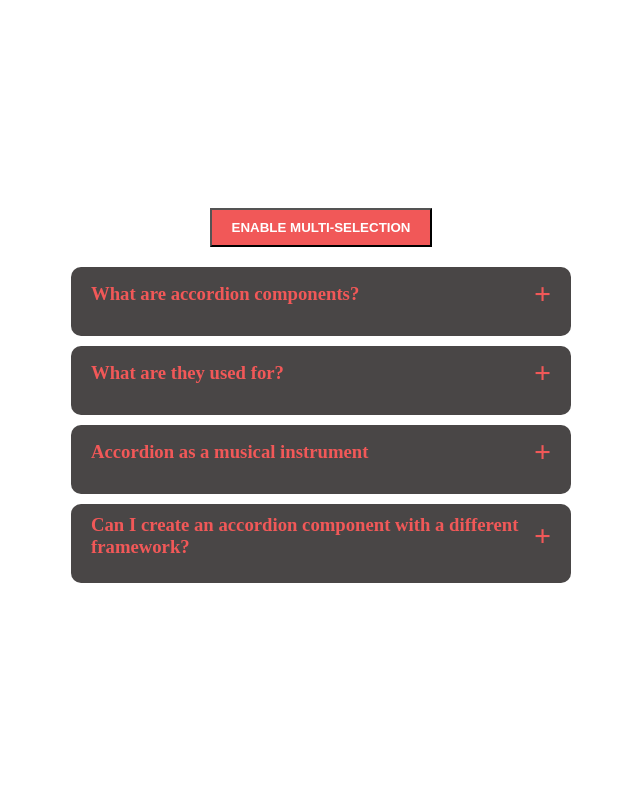
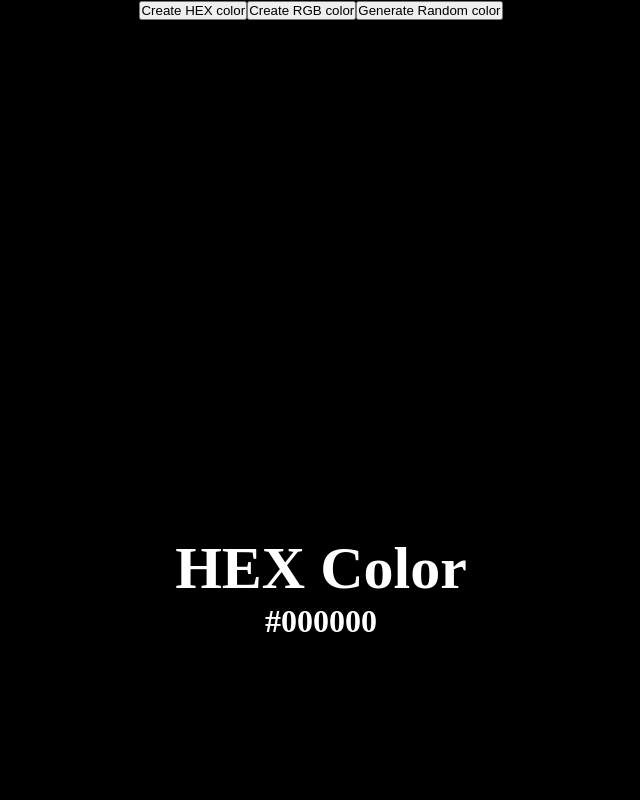
Before and after one commit to PadalaBalaSivaSaiMegiReddy/mini-projects-react, a React (Vite) app: page / in a window 1280 px wide. Shown: the top 800 px of the page, without its empty margins (319-959 px from the left). Built offline with nearby package versions, Linux system fonts and the light colour scheme.

Commit message:
Refactor RandomColorGenerator component

```diff
--- a/src/App.jsx
+++ b/src/App.jsx
@@ -7,7 +7,7 @@ function App() {
 
   return (
     <div className="App">
-      <Accordian/>
+      {/* <Accordian/> */}
       <RandomColorGenerator/>
     </div>
   )
--- a/src/components/randon-color-generator/index.jsx
+++ b/src/components/randon-color-generator/index.jsx
@@ -1,17 +1,46 @@
+import { useState } from "react"
 import "./styles.css"
 
 export default function RandomColorGenerator() {
+
+  const[typeOfColorFormat,setTypeOfColorFormat]=useState('hex')
+  const[color,setColor]=useState(`#000000`)
+
+  function randomColorUtility(len){
+    return Math.floor(Math.random()*len)
+  }
+
+
+  const handleHexColorGenerator=()=>{
+    const hex=[0,1,2,3,4,5,6,7,8,9,'A','B','C','D','E','F'];
+    let hexColor='#'
+
+    for(let i=0;i<6;i++){
+      hexColor+=hex[randomColorUtility(hex.length)]
+    }
+    setColor(hexColor)
+  }
+  const handleRBGColorGenerator=()=>{
+    let r=randomColorUtility(256)
+    let g=randomColorUtility(256)
+    let b=randomColorUtility(256)
+    let rgbColor=`rgb(${r},${g},${b})`
+    setColor(rgbColor)
+
+
+
+  }
   return (
-    <div className="RandomColorGenerator">
+    <div className="RandomColorGenerator" style={{background:color}}>
         <div className="topBtnsBar">
-        <button>Create HEX color</button>
-             <button>Create RGB color</button>
-             <button>Generate Random color</button>
+        <button onClick={()=>setTypeOfColorFormat('hex')}>Create HEX color</button>
+             <button onClick={()=>setTypeOfColorFormat('rgb')}>Create RGB color</button>
+             <button onClick={typeOfColorFormat==='hex'?handleHexColorGenerator:handleRBGColorGenerator}>Generate Random color</button>
         </div>
 
         <div className="colorsContainer">
-          <h3>HEX Color</h3>
-          <h1>#9F77B8</h1>
+          <h3>{typeOfColorFormat==="hex"?"HEX Color":"RGB Color"}</h3>
+          <h1>{color}</h1>
         </div>
     </div>
   )
--- a/src/components/randon-color-generator/styles.css
+++ b/src/components/randon-color-generator/styles.css
@@ -3,11 +3,36 @@
     background-color: rgb(160, 127, 187);
     width: 100vw;
     display: flex;
-    justify-content: center;
+    justify-content: space-between;
     align-items: center;
+    flex-direction: column;
+
 }
 
 .topBtnsBar{
     display: flex;
     flex-direction: row;
+    padding-top: 1px;
+    justify-content: space-around;
 }
+
+.colorsContainer{
+    display: flex;
+    flex-direction: column;
+    padding-bottom: 150px;
+    justify-content: space-around;
+}
+
+.colorsContainer>h1{
+    color: white;
+    /* font-size: 60px; */
+    text-align: center;
+    margin-bottom: 10px;
+
+}
+
+.colorsContainer>h3{
+    color: white;
+    font-size: 60px;
+    text-align: center;
+}
```
